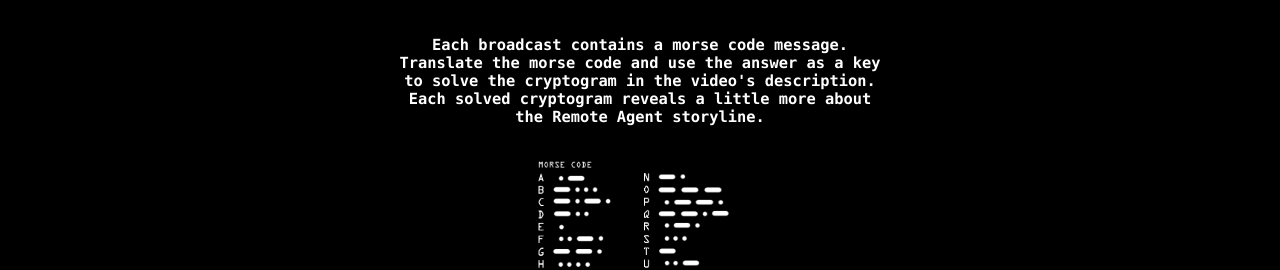
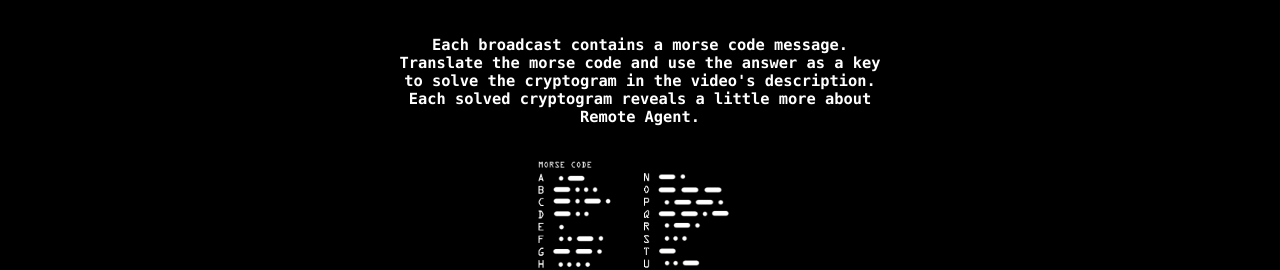
Before and after one commit to Madsir/madsirstudio.github.io, a Jekyll site: the page built from RemoteAgentRadio/index.html, in a window 1280 px wide. Shown: the part 526-796 px from the top of the page. Built offline with Jekyll 4.4.1, drawn with Linux system fonts in a browser that asks for light colours.

Commit message:
Update index.html

```diff
--- a/RemoteAgentRadio/index.html
+++ b/RemoteAgentRadio/index.html
@@ -36,7 +36,7 @@ description: "Updates, codes, and music by CR Bird's Toilet Noise. Use the codes
 		<br>
 	<div class="centerdiv">
 		<br>
-		<h3>Each broadcast contains a morse code message. Translate the morse code and use the answer as a key to solve the cryptogram in the video's description. Each solved cryptogram reveals a little more about the Remote Agent storyline.</h3>
+		<h3>Each broadcast contains a morse code message. Translate the morse code and use the answer as a key to solve the cryptogram in the video's description. Each solved cryptogram reveals a little more about Remote Agent.</h3>
 		<br>
 		<img src="/Assets/MORSECODE.png" alt="morsecode" width="30%">
 		<br>
```
